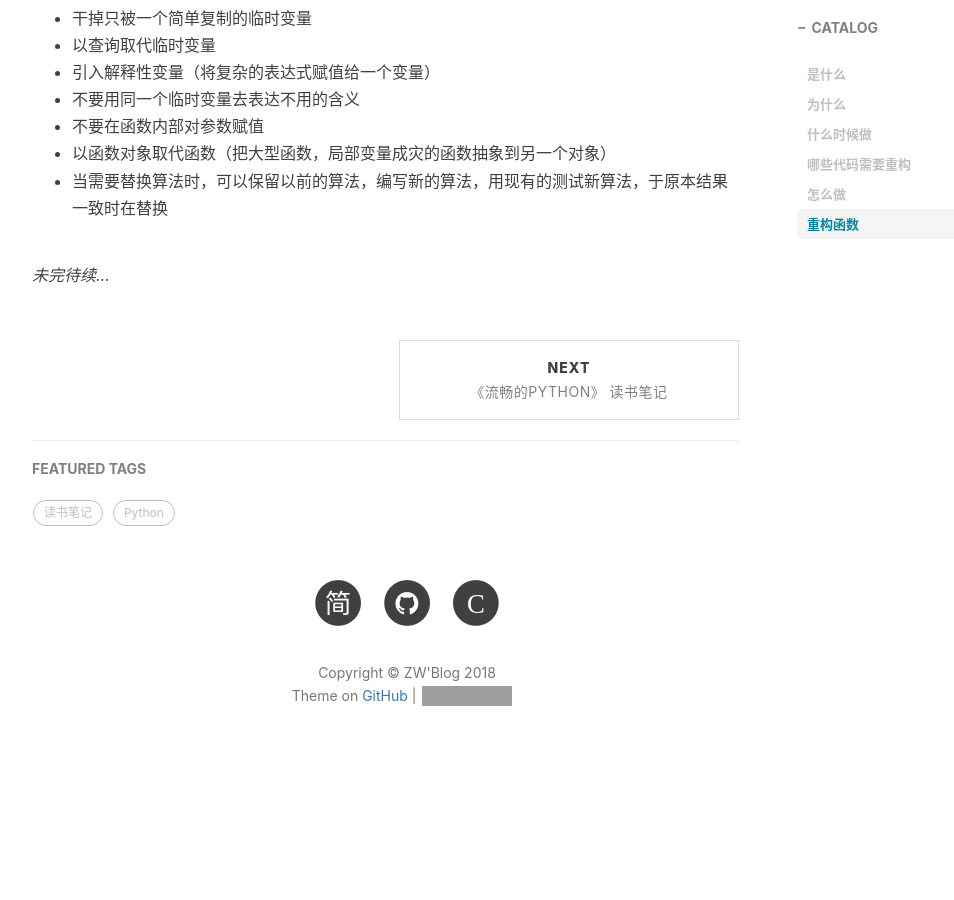
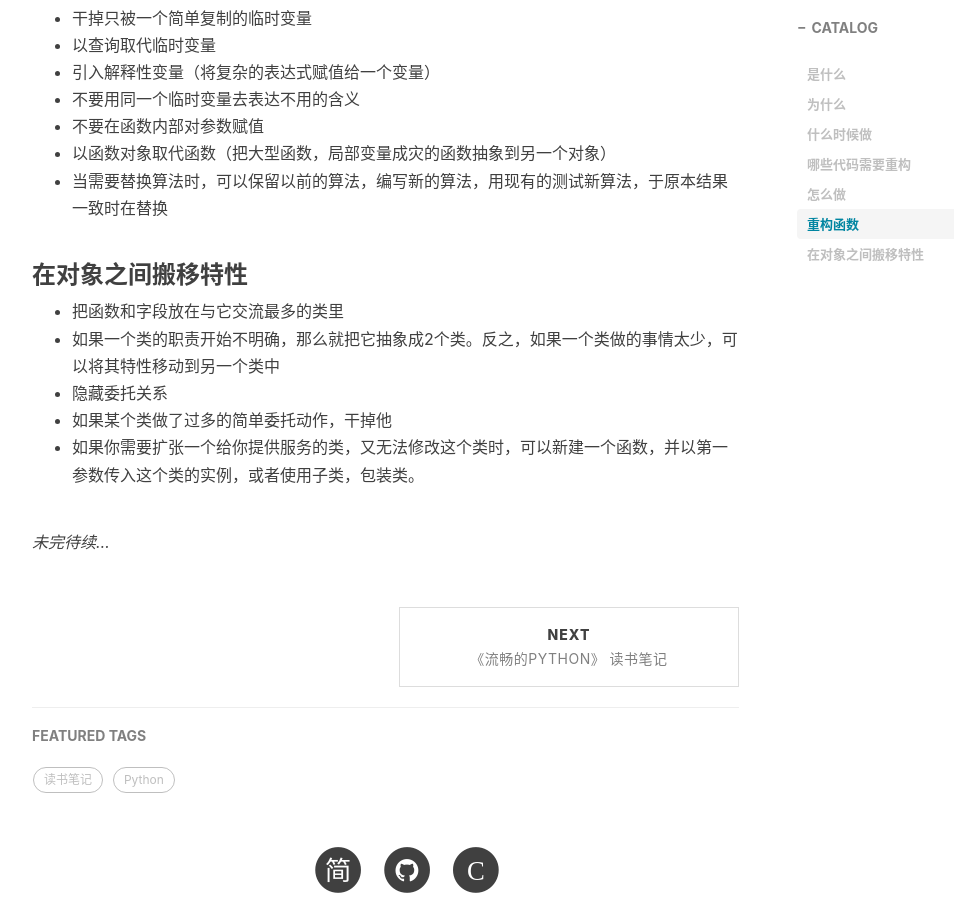
Before and after one commit to GitZW/gitzw.github.io, a Jekyll site: the page built from _posts/2018-11-16-《重构 改善既有代码的设计》读书笔记.md, in a window 1280 px wide and 900 px high, scrolled down 2490 px. Shown: the whole window, without its empty margins (233-1187 px from the left). Built offline with Jekyll 4.4.1, drawn with Linux system fonts in a browser that asks for light colours; nearby versions of some CDN libraries; comment, search, counter and statistics services are not loaded; before the commit the page ends 3290 px from its top, so only the background shows below that; grey boxes are pictures that could not be loaded.

Commit message:
Update 2018-11-16-《重构 改善既有代码的设计》读书笔记.md

```diff
--- a/_posts/2018-11-16-《重构 改善既有代码的设计》读书笔记.md
+++ b/_posts/2018-11-16-《重构 改善既有代码的设计》读书笔记.md
@@ -90,7 +90,12 @@ tags:
 * 以函数对象取代函数（把大型函数，局部变量成灾的函数抽象到另一个对象）
 * 当需要替换算法时，可以保留以前的算法，编写新的算法，用现有的测试新算法，于原本结果一致时在替换
 
-
+### 在对象之间搬移特性
+* 把函数和字段放在与它交流最多的类里
+* 如果一个类的职责开始不明确，那么就把它抽象成2个类。反之，如果一个类做的事情太少，可以将其特性移动到另一个类中
+* 隐藏委托关系
+* 如果某个类做了过多的简单委托动作，干掉他
+* 如果你需要扩张一个给你提供服务的类，又无法修改这个类时，可以新建一个函数，并以第一参数传入这个类的实例，或者使用子类，包装类。
 
 
 
```
